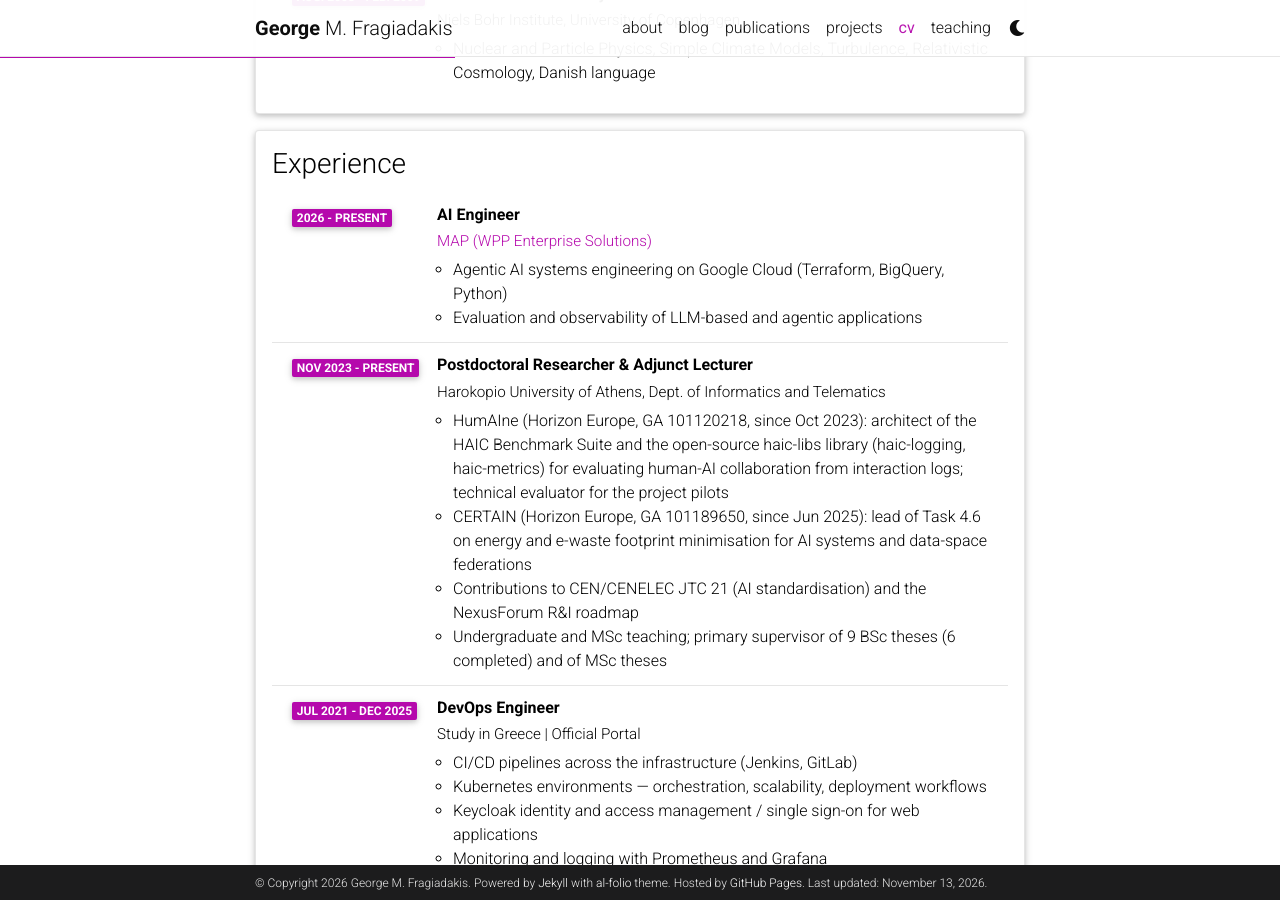
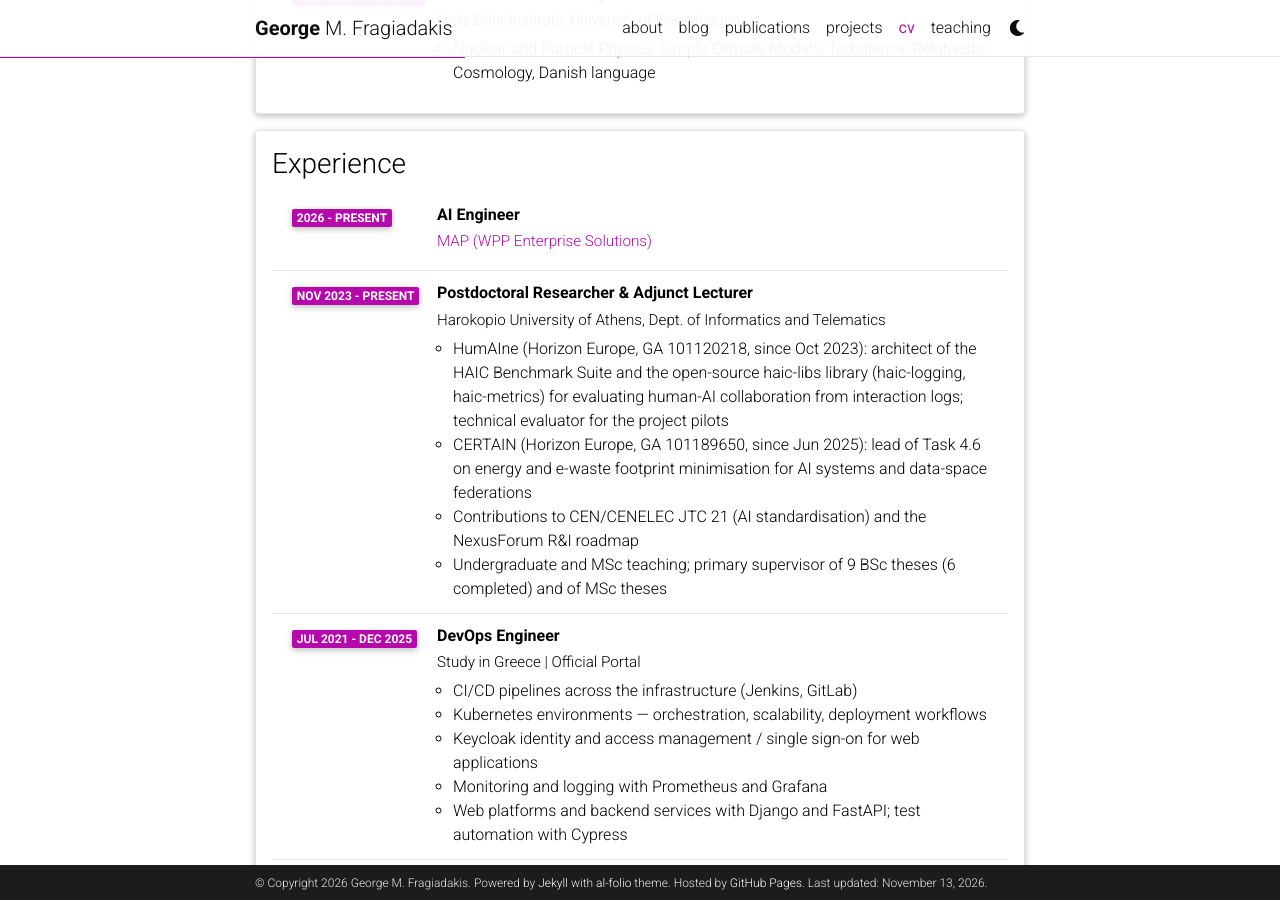
Before and after one commit to gfragi/gfragi.github.io, a Jekyll site: the page built from _pages/cv.md, in a window 1280 px wide and 900 px high, scrolled down 1229 px. Built offline with Jekyll 4.4.1, drawn with Linux system fonts in a browser that asks for light colours; comment, search, counter and statistics services are not loaded; a style sheet for code colours, icons or effects is not loaded.

Commit message:
content: drop work details from MAP CV entry
Co-Authored-By: Claude Opus 5.5 <noreply@anthropic.com>

```diff
--- a/_data/cv.yml
+++ b/_data/cv.yml
@@ -57,9 +57,6 @@
     - title: AI Engineer
       institution: <a href="https://map.enterprisesolutions.wpp.com/">MAP (WPP Enterprise Solutions)</a>
       year: 2026 - Present
-      description:
-        - Agentic AI systems engineering on Google Cloud (Terraform, BigQuery, Python)
-        - Evaluation and observability of LLM-based and agentic applications
 
     - title: Postdoctoral Researcher & Adjunct Lecturer
       institution: Harokopio University of Athens, Dept. of Informatics and Telematics
```
